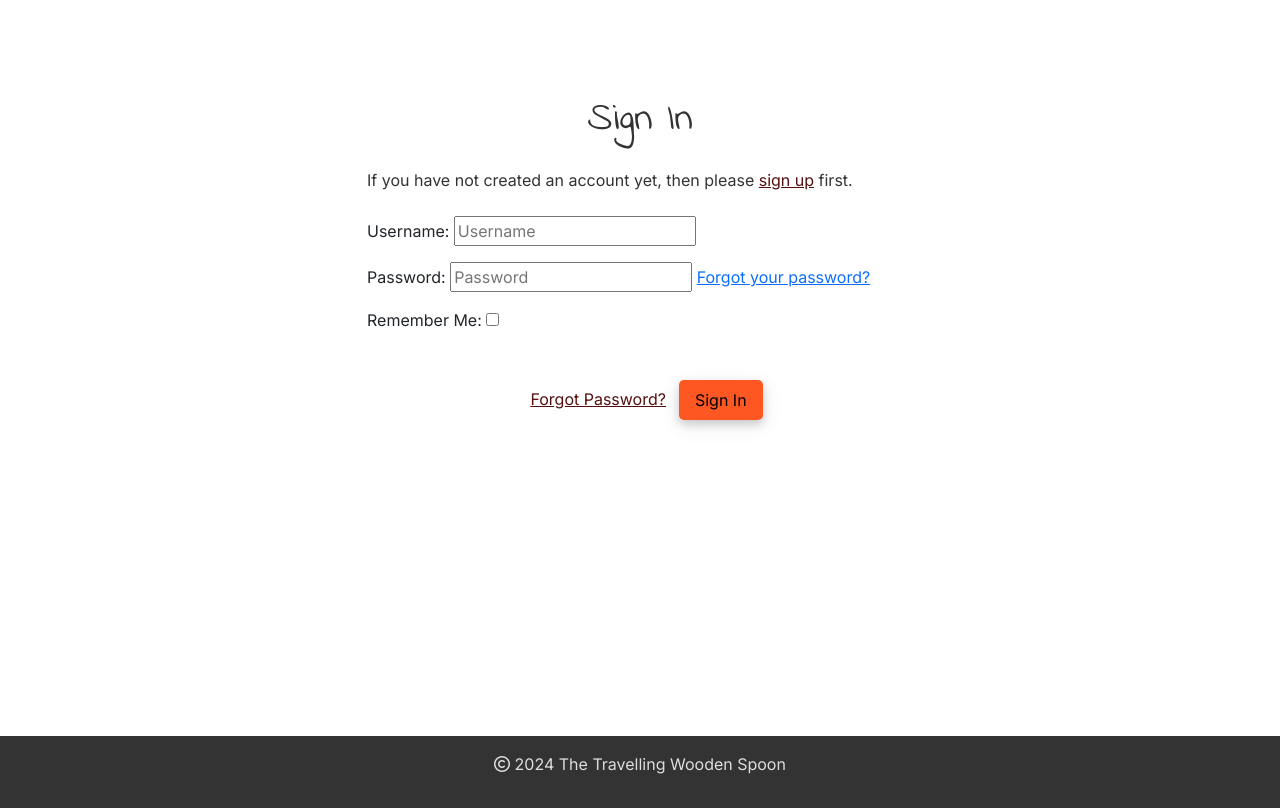
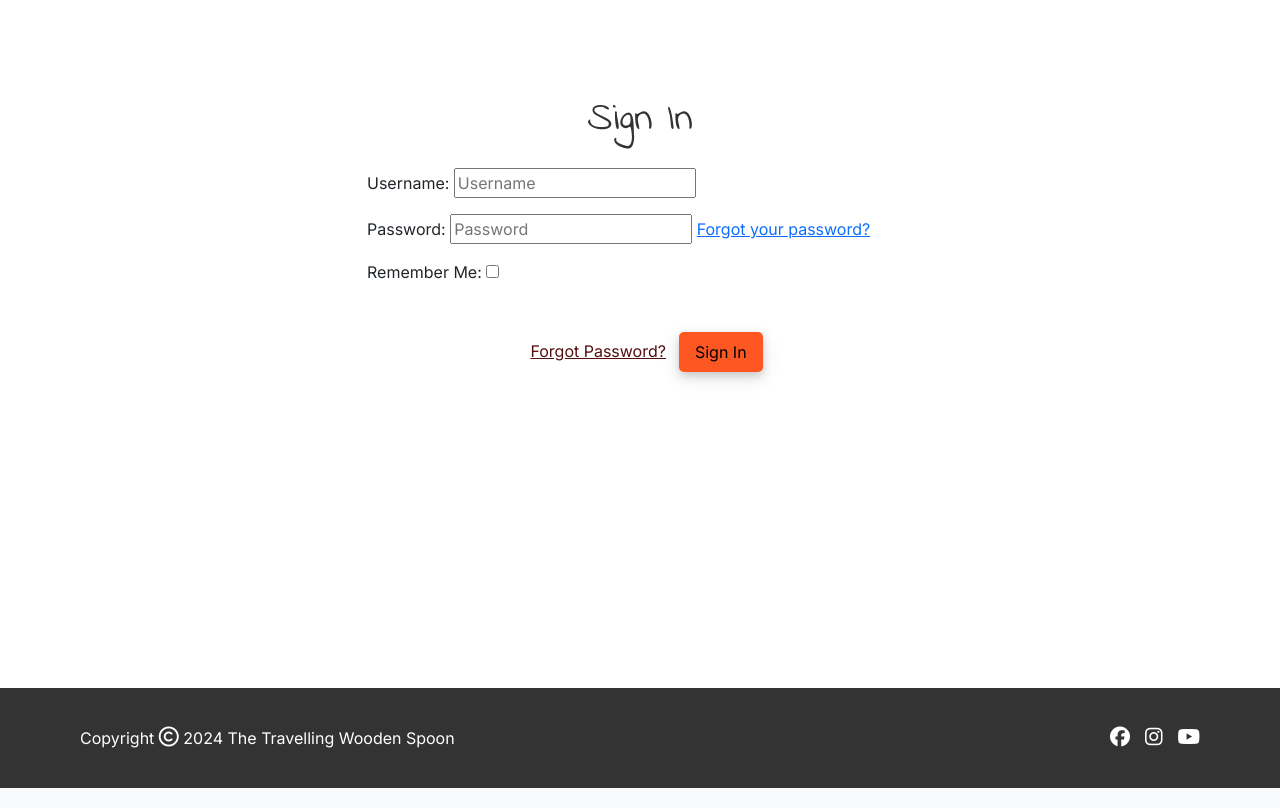
Before and after one commit to merzann/the-travelling-wooden-spoon, a Django app: page /accounts/login/ in a window 1280 px wide. Shown: the part 80-888 px from the top of the page. Run offline with Django 4.2, Linux system fonts and the light colour scheme; data that the repository does not hold is empty; some libraries are stand-ins or nearby versions.

Commit message:
feat: add and social media section and styles to footer, delete social media sign up section from login form

```diff
--- a/static/css/style.css
+++ b/static/css/style.css
@@ -267,9 +267,17 @@ textarea#id_body {
 /* footer */
 footer {
     background-color: #333;
-    color: #ddd;
+    color: #fff;
     text-align: center;
-    padding: 1em 0;
+    padding: 5rem;
+    min-height: 100px;
+    box-sizing: border-box;
+}
+
+footer i {
+    text-decoration: none;
+    font-size: 20px;
+    color: #fff;
 }
 
 /* Media Queries */
--- a/templates/account/login.html
+++ b/templates/account/login.html
@@ -11,33 +11,6 @@
     <div class="row justify-content-center">
         <div class="col-md-6">
             <h1 class="text-center mt-5 mb-4" style="color: #333;">{% trans "Sign In" %}</h1>
-
-            {% get_providers as socialaccount_providers %}
-
-            {% if socialaccount_providers %}
-            <p class="text-left" style="color: #333;">
-                {% blocktrans with site.name as site_name %}
-                Please sign in with one of your existing third-party accounts. Or,
-                <a href="{{ signup_url }}" style="color: #550f0f;">sign up</a> for a {{ site_name }} account and sign in below:
-                {% endblocktrans %}
-            </p>
-
-            <div class="socialaccount_ballot mb-4">
-                <ul class="socialaccount_providers list-unstyled d-flex justify-content-around">
-                    {% include "socialaccount/snippets/provider_list.html" with process="login" %}
-                </ul>
-                <div class="text-center login-or" style="color: #333;">{% trans 'or' %}</div>
-            </div>
-
-            {% include "socialaccount/snippets/login_extra.html" %}
-            {% else %}
-            <p style="color: #333;">
-                {% blocktrans %}
-                If you have not created an account yet, then please
-                <a href="{{ signup_url }}" style="color: #550f0f;">sign up</a> first.
-                {% endblocktrans %}
-            </p>
-            {% endif %}
 
             <form class="login mt-4" method="POST" action="{% url 'account_login' %}">
                 {% csrf_token %}
--- a/templates/base.html
+++ b/templates/base.html
@@ -117,8 +117,22 @@
         {% endif %}
     </ul>
 
-    <footer class="footer mt-auto py-3">
-        <p><i class="fa-regular fa-copyright"></i> 2024 The Travelling Wooden Spoon</p>
+    <!-- Footer -->
+    <footer class="footer mt-auto py-4 d-flex justify-content-between align-items-center">
+        <div>
+            <p style="margin: 0;">Copyright <i class="fa-regular fa-copyright ml-4" aria-hidden="true"></i> 2024 The Travelling Wooden Spoon</p>
+        </div>
+        <div class="social-media" style="display: flex; gap: 15px;">
+            <a href="https://www.facebook.com" target="_blank">
+                <i class="fa-brands fa-facebook" aria-hidden="true"></i>
+            </a>
+            <a href="https://www.instagram.com" target="_blank">
+                <i class="fa-brands fa-instagram" aria-hidden="true"></i>
+            </a>
+            <a href="https://www.youtube.com" target="_blank">
+                <i class="fa-brands fa-youtube" aria-hidden="true"></i>
+            </a>
+        </div>
     </footer>
     <!-- Font Awesome -->
     <script src="https://kit.fontawesome.com/6ad4166ad8.js" crossorigin="anonymous"></script>
```
Also changed, not shown: blog/templates/blog/index.html (+3 -4 lines).
